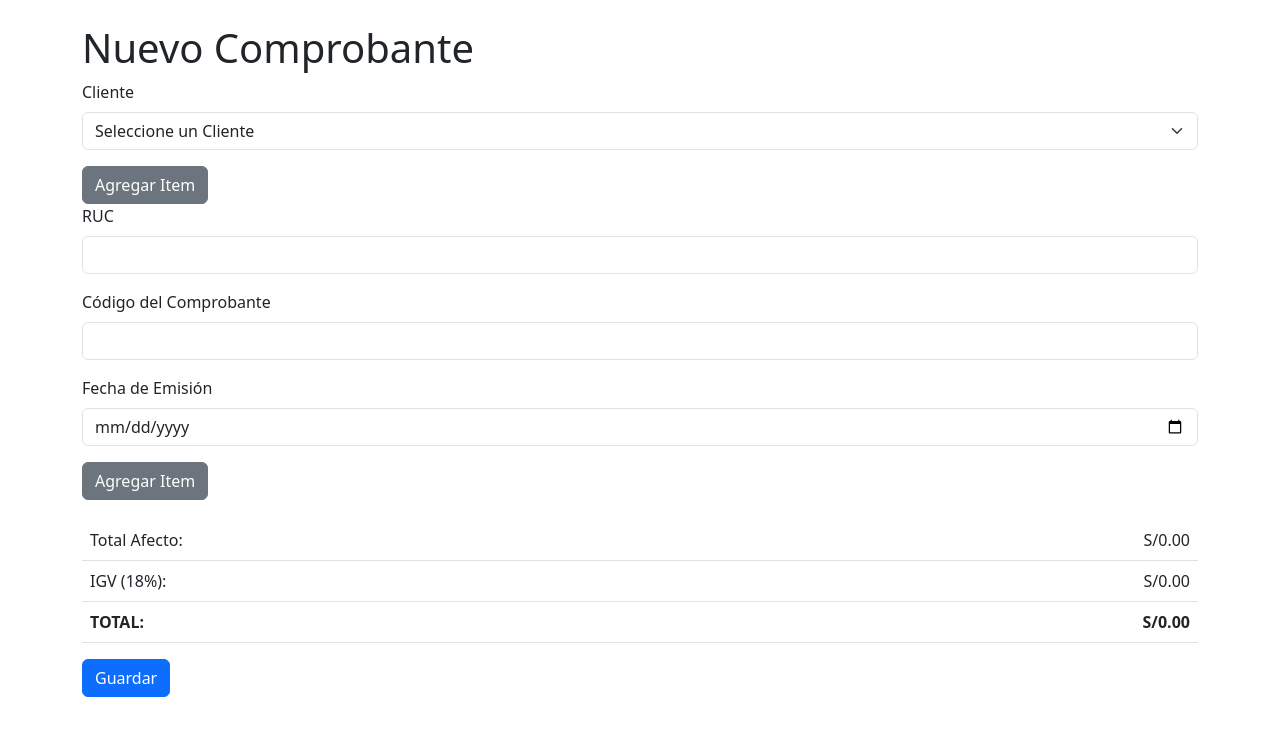
After one commit to JuniorPalomino/Testing-Facturacion, a Flask app: page /nuevo_comprobante in a window 1280 px wide. The commit adds this page. Shown: the top 736 px of the page. Run offline with Flask 3, Linux system fonts and the light colour scheme; data that the repository does not hold is empty.

Commit message:
Interfaz

```diff
--- a/Sistema de Facturación Python/app.py
+++ b/Sistema de Facturación Python/app.py
@@ -1,72 +1,289 @@
-from flask import Flask, render_template, request, redirect, url_for
+from flask import Flask, render_template, request, redirect, url_for, send_file
+from mysql.connector import connect, Error
+from mysql.connector.cursor import MySQLCursorDict
+import mysql.connector
+from reportlab.lib.pagesizes import letter
+from reportlab.pdfgen import canvas
+from reportlab.platypus import SimpleDocTemplate, Table, TableStyle
+from reportlab.lib import colors
+import io
 
 app = Flask(__name__)
 
-class Clientes:
-    def __init__(self, razon_social, ruc):
-        self.razon_social = rzon_social
-        self.ruc = ruc
+# Configuración de la conexión a la base de datos
+MYSQL_HOST = "viaduct.proxy.rlwy.net"
+MYSQL_PORT = 47723
+MYSQL_USER = "root"
+MYSQL_PASSWORD = "tuDTbAoAjOIBSzzcOKScThPiHeUkKvaB"
+MYSQL_DATABASE = "railway"
 
-class Producto:
-    def __init__(self, nombre, precio, cantidad):
-        self.nombre = nombre
-        self.precio = precio
-        self.cantidad = cantidad
-        self.subtotal = precio * cantidad
-
-class Factura:
-    def __init__(self, numero_factura, fecha_factura, ruc_cliente, cod_vendedor, detalles, total_factura):
-        self.numero_factura = numero_factura
-        self.fecha_factura = fecha_factura
-        self.ruc_cliente = ruc_cliente
-        self.cod_vendedor = cod_vendedor
-        self.detalles = detalles
-        self.total_factura = total_factura
-
-
-productos = []
-facturas = []
-clientes = []
+def get_db_connection():
+    try:
+        connection = mysql.connector.connect(
+            host=MYSQL_HOST,
+            port=MYSQL_PORT,
+            user=MYSQL_USER,
+            password=MYSQL_PASSWORD,
+            database=MYSQL_DATABASE
+        )
+        return connection
+    except Exception as e:
+        print("Error al conectarse a MySQL:", e)
+        return None
 
 @app.route('/')
 def index():
-    return render_template('index.html', productos=productos)
+    connection = get_db_connection()
+    if connection is not None:
+        cursor = connection.cursor(dictionary=True)
+        query = """
+        SELECT FECHA_FACTURA as fecha_emision, 'Factura' as tipo, NUMERO_FACTURA as serie_numero,
+               C.NOMBRE as receptor, TOTAL
+        FROM CABECERA_FACTURA CF
+        JOIN CLIENTE C ON CF.RUC_CLIENTE = C.RUC_CLIENTE
+        ORDER BY FECHA_FACTURA DESC;
+        """
+        cursor.execute(query)
+        facturas = cursor.fetchall()
+        cursor.close()
+        connection.close()
+        return render_template('index.html', data=facturas)
+    else:
+        return "Error al conectar con la base de datos"
 
-@app.route('/agregar_cliente', methods=['POST'])
-def agregar_cliente():
-    razon_social = request.form['razon_social']
-    ruc = int(request.form['ruc'])
-    clientes.append(Clientes(razon_social, ruc))
-    return redirect(url_for('index'))
+def manejar_get_nuevo_comprobante(connection):
+    if connection is not None:
+        cursor = connection.cursor(dictionary=True)
+        cursor.execute("SELECT MAX(NUMERO_FACTURA) as ultimo_numero FROM CABECERA_FACTURA")
+        resultado = cursor.fetchone()
+        ultimo_numero = resultado['ultimo_numero'] if resultado['ultimo_numero'] is not None else 0
+        siguiente_numero = ultimo_numero + 1
 
-@app.route('/agregar_producto', methods=['POST'])
-def agregar_producto():
-    nombre = request.form['nombre_producto']
-    precio = float(request.form['precio_producto'])
-    cantidad = int(request.form['cantidad_producto'])
-    productos.append(Producto(nombre, precio, cantidad))
-    return redirect(url_for('index'))
+        cursor.execute("SELECT RUC_CLIENTE as id, NOMBRE FROM CLIENTE")
+        clientes = cursor.fetchall()
+        cursor.execute("SELECT CODIGO_ITEM as id, DESC_ITEM as descripcion FROM ARTICULOS")
+        productos = cursor.fetchall()
 
-@app.route('/generar_factura', methods=['POST'])
-def generar_factura():
-    total_factura = sum(producto.subtotal for producto in productos)
-    detalles_factura = [producto for producto in productos]
-    factura = Factura(numero_factura=len(facturas) + 1, fecha_factura='25/04/2024', ruc_cliente='123456789', cod_vendedor='V001', detalles=detalles_factura, total_factura=total_factura)
-    facturas.append(factura)
-    productos.clear()
-    return redirect(url_for('lista_facturas'))
+        cursor.close()
+        connection.close()
 
-@app.route('/factura/<int:numero_factura>')
-def factura(numero_factura):
-    factura = next((f for f in facturas if f.numero_factura == numero_factura), None)
-    if factura:
-        return render_template('factura.html', factura=factura)
+        return render_template('nuevo_comprobante.html', clientes=clientes, productos=productos, siguiente_numero=siguiente_numero)
     else:
-        return "Factura no encontrada", 404
+        return "Error al conectar con la base de datos", 500
 
-@app.route('/lista_facturas')
-def lista_facturas():
-    return render_template('lista_facturas.html', facturas=facturas)
+#este no funca ##
+@app.route('/nuevo_comprobante', methods=['GET', 'POST'])
+def nuevo_comprobante():
+    connection = get_db_connection()
+    if connection is None:
+        return "Error de conexión a la base de datos", 500  # Más explícito para el error de DB
+
+    if request.method == 'POST':
+        cursor = None  # Inicializamos el cursor como None
+        try:
+            cursor = connection.cursor(dictionary=True)
+            # Extracción de datos del formulario
+            ruc_cliente = request.form['cliente']
+            fecha_emision = request.form['fecha_emision']
+            items = request.form.getlist('items[]')
+
+            # Ejemplo de inserción inicial en la cabecera de la factura sin SUBTOTAL, IGV, ni TOTAL
+            cursor.execute(
+                "INSERT INTO CABECERA_FACTURA (FECHA_FACTURA, RUC_CLIENTE, CODIGO_VENDEDOR) VALUES (%s, %s, %s)",
+                (fecha_emision, ruc_cliente, 1001)  # Asignando un vendedor por defecto
+            )
+            factura_id = cursor.lastrowid
+
+            # Inserción de cada ítem en cuerpo_factura
+            for item in items:
+                cantidad, id_item, precio_unitario = item.split(',')
+                cursor.execute(
+                    "INSERT INTO CUERPO_FACTURA (NUMERO_FACTURA, CODIGO_ITEM, CANTIDAD, PRECIO_VENTA) VALUES (%s, %s, %s, %s)",
+                    (factura_id, id_item, cantidad, precio_unitario)
+                )
+
+            # Calcular y actualizar la cabecera de la factura
+            cursor.execute(
+                "SELECT SUM(CANTIDAD * PRECIO_VENTA) AS TOTAL FROM CUERPO_FACTURA WHERE NUMERO_FACTURA = %s",
+                (factura_id,)
+            )
+            total = cursor.fetchone()['TOTAL']
+            if total is None:
+                total = 0  # Asigna 0 si el total es None para evitar errores de cálculo
+
+            igv = total * 18 / 118
+            subtotal = total - igv
+
+            cursor.execute(
+                "UPDATE CABECERA_FACTURA SET SUBTOTAL = %s, IGV = %s, TOTAL = %s WHERE NUMERO_FACTURA = %s",
+                (subtotal, igv, total, factura_id)
+            )
+
+            connection.commit()
+            return redirect(url_for('index'))  # Asumiendo que 'index' es una función/ruta definida
+        except Exception as e:
+            if connection:
+                connection.rollback()
+            print("Error al procesar el formulario:", e)
+            return "Error al procesar el formulario", 500
+        finally:
+            if cursor:
+                cursor.close()
+            if connection:
+                connection.close()
+    else:
+        # Aquí manejas la solicitud GET, posiblemente mostrando un formulario
+        return render_template('nuevo_comprobante.html')  # Asumiendo que tienes un template así
+
+""" @app.route('/nuevo_comprobante', methods=['GET', 'POST'])
+def nuevo_comprobante():
+    connection = get_db_connection()
+    if request.method == 'POST' and connection is not None:
+        try:
+            cursor = connection.cursor(cursor_class=MySQLCursorDict)  # Usando cursor que soporta acceso por nombre de columna
+            # Extracción de datos del formulario
+            ruc_cliente = request.form['cliente']
+            serie = request.form['serie']
+            fecha_emision = request.form['fecha_emision']
+            items = request.form.getlist('items[]')
+
+            # Inserción inicial en la cabecera de la factura
+            cursor.execute(
+                "INSERT INTO CABECERA_FACTURA (FECHA_FACTURA, RUC_CLIENTE, CODIGO_VENDEDOR ) VALUES (%s, %s, %s)",
+                (fecha_emision, ruc_cliente, 1001)  # Asignando un vendedor por defecto
+            )
+            factura_id = cursor.lastrowid
+
+            # Inserción de cada ítem en cuerpo_factura
+            for item in items:
+                cantidad, id_item, precio_unitario = item.split(',')
+                cursor.execute(
+                    "INSERT INTO CUERPO_FACTURA (NUMERO_FACTURA, CODIGO_ITEM, CANTIDAD, PRECIO_VENTA) VALUES (%s, %s, %s, %s)",
+                    (factura_id, id_item, cantidad, precio_unitario)
+                )
+
+            # Calcular y actualizar la cabecera de la factura
+            cursor.execute(
+                "SELECT SUM(CANTIDAD * PRECIO_VENTA) AS TOTAL FROM CUERPO_FACTURA WHERE NUMERO_FACTURA = %s",
+                (factura_id,)  # Asegurando que se pasen como tuplas
+            )
+            total = cursor.fetchone()['TOTAL']  # Acceso como diccionario
+            igv = total * 18 / 118
+            subtotal = total - igv
+
+            cursor.execute(
+                "UPDATE CABECERA_FACTURA SET SUBTOTAL = %s, IGV = %s, TOTAL = %s WHERE NUMERO_FACTURA = %s",
+                (subtotal, igv, total, factura_id)
+            )
+
+            connection.commit()
+            return redirect(url_for('index'))
+        except Exception as e:
+            connection.rollback()
+            print("Error al procesar el formulario:", e)
+            return "Error al procesar el formulario", 500
+        finally:
+            cursor.close()
+            connection.close()
+    else:
+        return manejar_get_nuevo_comprobante(connection) """
+
+@app.route('/get_producto/<int:codigo_producto>')
+def get_producto(codigo_producto):
+    connection = get_db_connection()
+    if connection is not None:
+        cursor = connection.cursor(dictionary=True)
+        cursor.execute("SELECT PRECIO FROM ARTICULOS WHERE CODIGO_ITEM = %s", (codigo_producto,))
+        producto = cursor.fetchone()
+        cursor.close()
+        connection.close()
+        if producto:
+            return {'precio': float(producto['PRECIO'])}
+        else:
+            return {'error': 'Producto no encontrado'}, 404
+    return {'error': 'Error al conectar con la base de datos'}, 500
+
+@app.route('/factura/<int:num_factura>')
+def factura_pdf(num_factura):
+    connection = get_db_connection()
+    if connection:
+        cursor = connection.cursor(dictionary=True)
+        try:
+            # Obtener detalles de la cabecera de la factura
+            cursor.execute("""
+                SELECT CF.NUMERO_FACTURA, CF.FECHA_FACTURA, CF.SUBTOTAL, CF.IGV, CF.TOTAL,
+                       CL.NOMBRE AS CLIENTE_NOMBRE, CL.RUC_CLIENTE,
+                       VD.NOMBRE AS VENDEDOR_NOMBRE
+                FROM CABECERA_FACTURA CF
+                JOIN CLIENTE CL ON CF.RUC_CLIENTE = CL.RUC_CLIENTE
+                JOIN VENDEDOR VD ON CF.CODIGO_VENDEDOR = VD.COD_VENDEDOR
+                WHERE CF.NUMERO_FACTURA = %s
+            """, (num_factura,))
+            factura = cursor.fetchone()
+
+            # Obtener los ítems de la factura
+            cursor.execute("""
+                SELECT CI.DESC_ITEM, CF.CANTIDAD, CI.PRECIO, CF.PRECIO_VENTA
+                FROM CUERPO_FACTURA CF
+                JOIN ARTICULOS CI ON CF.CODIGO_ITEM = CI.CODIGO_ITEM
+                WHERE CF.NUMERO_FACTURA = %s
+            """, (num_factura,))
+            items = cursor.fetchall()
+
+            if not factura:
+                return "Factura no encontrada", 404
+
+            # Crear el PDF
+            buffer = io.BytesIO()
+            p = canvas.Canvas(buffer, pagesize=letter)
+            width, height = letter
+
+            # Información del emisor (ficticia)
+            p.drawString(72, 750, "SERVICIOS GENERALES S.A.C.")
+            p.drawString(72, 735, "R.U.C. Nº: 100770490571")
+
+            # Encabezado del PDF
+            p.drawString(72, 700, f"R.U.C. Nº: {factura['RUC_CLIENTE']}")
+            p.drawString(72, 685, f"Factura Nº: {factura['NUMERO_FACTURA']}")
+            p.drawString(72, 670, f"Cliente: {factura['CLIENTE_NOMBRE']}")
+            p.drawString(72, 655, f"Fecha: {factura['FECHA_FACTURA'].strftime('%d/%m/%Y')}")
+            p.drawString(72, 640, f"Vendedor: {factura['VENDEDOR_NOMBRE']}")
+
+            # Tabla de ítems
+            data = [["Cantidad", "Descripción", "Precio Unitario", "Total"]]
+            for item in items:
+                data.append([item['CANTIDAD'], item['DESC_ITEM'], f"{item['PRECIO']:.2f}", f"{item['PRECIO_VENTA']:.2f}"])
+
+            table = Table(data, colWidths=[50, 200, 100, 100])
+            table.setStyle(TableStyle([
+               ('BACKGROUND', (0,0), (-1,0), colors.grey),
+               ('GRID', (0,0), (-1,-1), 1, colors.black),
+               ('FONTNAME', (0,0), (-1,0), 'Helvetica-Bold'),
+               ('ALIGN', (0,0), (-1,-1), 'CENTER')
+            ]))
+            table.wrapOn(p, width, height)
+            table.drawOn(p, 72, 500)
+
+            # Mostrar total e IGV
+            p.drawString(72, 465, f"Subtotal: {factura['SUBTOTAL']:.2f} PEN")
+            p.drawString(72, 450, f"IGV: {factura['IGV']:.2f} PEN")
+            p.drawString(72, 435, f"Importe a Pagar: {factura['TOTAL']:.2f} PEN")
+
+            # Final del PDF
+            p.showPage()
+            p.save()
+            buffer.seek(0)
+            return send_file(buffer, as_attachment=True, download_name=f'factura_{num_factura}.pdf')
+        except Exception as e:
+            print("Error al generar el PDF: ", e)
+            import traceback
+            traceback.print_exc()
+            return "Error interno", 500
+        finally:
+            cursor.close()
+            connection.close()
+    else:
+        return "Error al conectar con la base de datos", 500
 
 if __name__ == '__main__':
     app.run(debug=True)
--- /dev/null
+++ b/Sistema de Facturación Python/templates/nuevo_comprobante.html
@@ -0,0 +1,171 @@
+<!DOCTYPE html>
+<html lang="es">
+<head>
+    <meta charset="UTF-8">
+    <title>Nuevo Comprobante</title>
+    <link href="https://fonts.googleapis.com/icon?family=Material+Icons" rel="stylesheet">
+    <link rel="stylesheet" href="https://cdn.jsdelivr.net/npm/bootstrap@5.3.0/dist/css/bootstrap.min.css">
+    <style>
+        .input-group {
+            display: flex;
+            gap: 10px;
+            margin-bottom: 10px;
+        }
+        .total-summary {
+            margin-top: 20px;
+        }
+        .total-summary td {
+            padding: 8px;
+            font-size: 16px;
+        }
+    </style>
+</head>
+<body>
+<div class="container mt-4">
+    <h1>Nuevo Comprobante</h1>
+    <form action="{{ url_for('nuevo_comprobante') }}" method="post">
+
+        <div class="mb-3">
+            <label for="cliente" class="form-label">Cliente</label>
+            <!-- Parte del código para seleccionar clientes -->
+            <select class="form-select" id="cliente" name="cliente" onchange="updateRUC(this.value)">
+                <option selected>Seleccione un Cliente</option>
+                {% for cliente in clientes %}
+                <option value="{{ cliente.id }}">{{ cliente.NOMBRE }}</option>
+                {% endfor %}
+            </select>
+        </div>
+        <button type="button" class="btn btn-secondary" onclick="agregarItem()">Agregar Item</button>
+        <div class="mb-3">
+            <label for="ruc" class="form-label">RUC</label>
+            <input type="text" class="form-control" id="ruc" name="ruc" readonly>
+        </div>
+        <div class="mb-3">
+            <label for="serie" class="form-label">Código del Comprobante</label>
+            <input type="text" class="form-control" id="serie" name="serie" value="{{ siguiente_numero }}" readonly>
+        </div>
+
+        <div class="mb-3">
+            <label for="fecha_emision" class="form-label">Fecha de Emisión</label>
+            <input type="date" class="form-control" id="fecha_emision" name="fecha_emision" required>
+        </div>
+        <div id="items">
+            <!-- Items will be added here -->
+        </div>
+        <button type="button" class="btn btn-secondary" onclick="agregarItem()">Agregar Item</button>
+        <div class="total-summary">
+            <table class="table">
+                <tbody>
+                    <tr>
+                        <td>Total Afecto:</td>
+                        <td class="text-end">S/<span id="totalAfecto">0.00</span></td>
+                    </tr>
+                    <tr>
+                        <td>IGV (18%):</td>
+                        <td class="text-end">S/<span id="totalIGV">0.00</span></td>
+                    </tr>
+                    <tr>
+                        <td><strong>TOTAL:</strong></td>
+                        <td class="text-end"><strong>S/<span id="totalGeneral">0.00</span></strong></td>
+                    </tr>
+                </tbody>
+            </table>
+        </div>
+        <button type="submit" class="btn btn-primary">Guardar</button>
+    </form>
+</div>
+
+<script>
+
+let itemIndex = 0;
+
+function fetchProductDetails(productId, index) {
+    fetch(`/get_producto/${productId}`)
+        .then(response => response.json())
+        .then(data => {
+            // Asegurarse de que el campo de precio unitario se actualiza correctamente
+            document.querySelector(`input[name='items[${index}][precio_unitario]']`).value = data.precio;
+            calculateTotal(index);
+        })
+        .catch(error => {
+            console.error('Error al recuperar el precio:', error);
+            // En caso de error, poner precio en 0
+            document.querySelector(`input[name='items[${index}][precio_unitario]']`).value = "0";
+        });
+}
+
+
+
+function agregarItem() {
+    const itemsContainer = document.getElementById('items');
+    const newItem = document.createElement('div');
+    newItem.classList.add('input-group');
+
+    // Generar un ID único para cada descripción de datalist
+    const descriptionId = `descriptions-${itemIndex}`;
+
+    newItem.innerHTML = `
+        <input type="number" name="items[${itemIndex}][cantidad]" class="form-control" placeholder="Cantidad" onchange="calculateTotal(${itemIndex})" required>
+        <input list="${descriptionId}" name="items[${itemIndex}][descripcion]" class="form-control" placeholder="Descripción" onchange="updateProductDetails(this, ${itemIndex})" required>
+        <datalist id="${descriptionId}">
+            {% for producto in productos %}
+            <option data-product-id="{{ producto.id }}" value="{{ producto.descripcion }}"></option>
+            {% endfor %}
+        </datalist>
+        <input type="hidden" name="items[${itemIndex}][codigo_item]" class="form-control" required>
+        <input type="text" name="items[${itemIndex}][precio_unitario]" class="form-control" placeholder="P. Unit." readonly>
+        <input type="text" name="items[${itemIndex}][total]" class="form-control" placeholder="Total" readonly>
+        <button class="btn btn-danger" type="button" onclick="removeItem(this)">Eliminar</button>
+    `;
+    itemsContainer.appendChild(newItem);
+    itemIndex++;
+}
+
+function updateProductDetails(inputElement, index) {
+    const datalist = document.getElementById(inputElement.getAttribute('list'));
+    const option = datalist.querySelector(`option[value="${inputElement.value}"]`);
+    const productId = option.getAttribute('data-product-id');
+
+    // Actualizar el campo oculto con el ID del producto seleccionado
+    const codigoItemInput = document.querySelector(`input[name='items[${index}][codigo_item]']`);
+    codigoItemInput.value = productId;
+
+    // Actualizar el precio del producto utilizando una función que deberías tener similar a `fetchProductDetails`
+    fetchProductDetails(productId, index);
+}
+
+
+
+function removeItem(button) {
+    button.parentElement.remove();
+    updateTotals();
+}
+
+function calculateTotal(index) {
+    const cantidad = parseFloat(document.querySelector(`input[name='items[${index}][cantidad]']`).value) || 0;
+    const precio = parseFloat(document.querySelector(`input[name='items[${index}][precio_unitario]']`).value) || 0;
+    const total = cantidad * precio;
+    document.querySelector(`input[name='items[${index}][total]']`).value = total.toFixed(2);
+    updateTotals();
+}
+
+function updateTotals() {
+    let totalAfecto = 0;
+    document.querySelectorAll(`input[name*='[total]']`).forEach(input => {
+        totalAfecto += parseFloat(input.value);
+    });
+    const igv = totalAfecto * 18/118;
+    const totalGeneral = totalAfecto - igv;
+    document.getElementById('totalAfecto').textContent = totalGeneral.toFixed(2);
+    document.getElementById('totalIGV').textContent = igv.toFixed(2);
+    document.getElementById('totalGeneral').textContent = totalAfecto.toFixed(2);
+}
+
+function updateRUC(clienteId) {
+    // Actualizar el RUC basado en la selección del cliente
+    document.getElementById('ruc').value = clienteId; // Simulación, reemplazar con datos reales
+}
+</script>
+
+</body>
+</html>
```
Also changed, not shown: Sistema de Facturación Python/templates/factura.html (deleted, +0 -46 lines), Sistema de Facturación Python/templates/index.html (+30 -38 lines), Sistema de Facturación Python/templates/lista_facturas.html (deleted, +0 -38 lines), Sistema de Facturación Python/templates/nuevo_cliente.html (added, +24 -0 lines).
